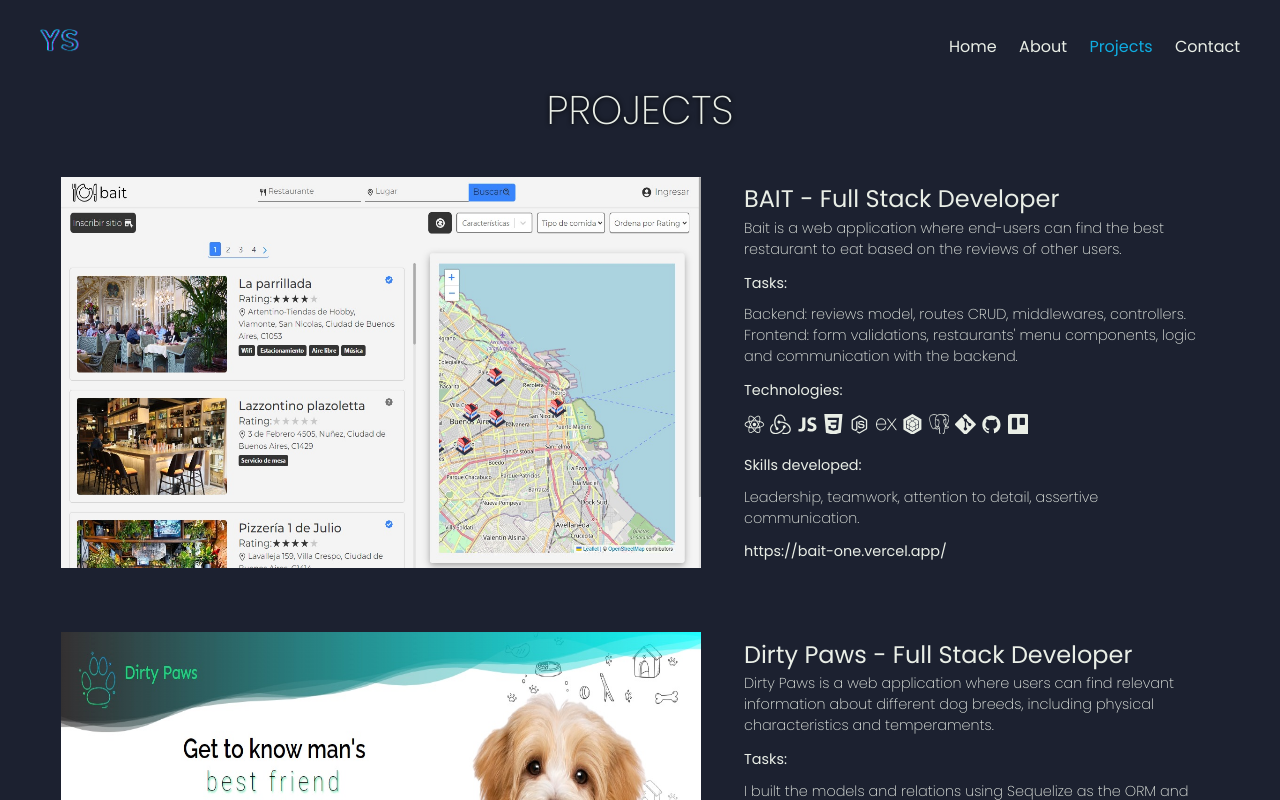
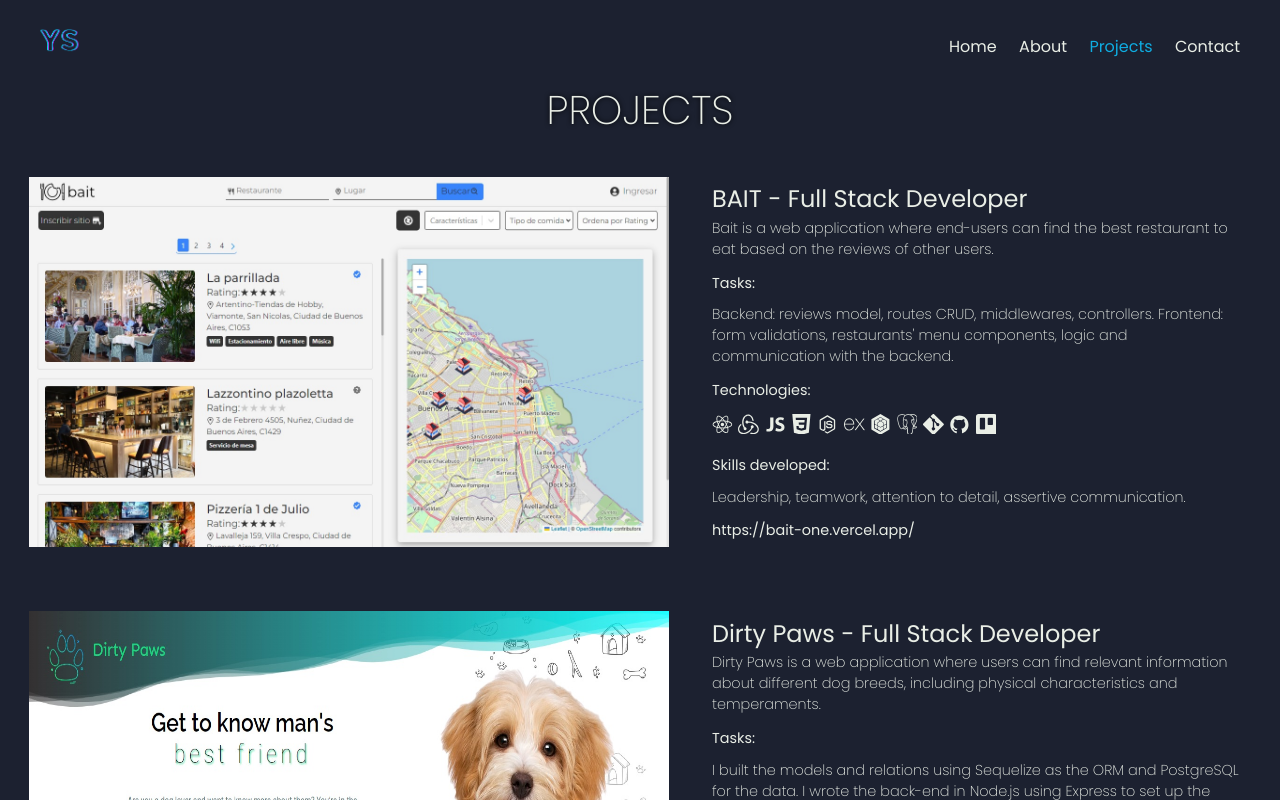
Before and after one commit to Yixsi/Portfolio, a Next.js app: page /projects in a window 1280 px wide. Shown: the top 800 px of the page. Built offline with nearby package versions, Linux system fonts and the light colour scheme; a web font is replaced by a local one.

Commit message:
fix overflow

```diff
--- a/components/Header/Header.module.css
+++ b/components/Header/Header.module.css
@@ -35,9 +35,6 @@
 }
 
 @media (min-width: 640px) {
-    .menuToggle {
-            display: none;
-    }
 
     .navList {
         display: flex;
--- a/components/Project/Project.module.css
+++ b/components/Project/Project.module.css
@@ -1,7 +1,10 @@
 .card {
+    grid-column: 1 / 4;
+    grid-row: auto;
     padding: 1rem;
     gap: 2rem;
     margin-bottom: 2rem;
+    overflow: hidden;
 }
 
 .card:hover {
@@ -17,7 +20,6 @@
 .img {
     width: auto;
     height: 30vh;
-
 }
 
 .info ul li {
@@ -26,7 +28,7 @@
 
 .projectP {
     font-weight: 300;
-    /* font-size: 0.8rem; */
+    font-size: 0.8rem;
 }
 
 .techs {
@@ -54,8 +56,9 @@
 
 @media (min-width: 300px) {
     .img {
-            width: auto;
-            height: 40vh;
+            width: 85vw;
+            height: auto;
+            justify-self: center;
 
     }
 }
@@ -63,7 +66,7 @@
 
 @media (min-width: 760px) {
     .card {
-        justify-content: space-around;
+        grid-column: 1 / 4;
         gap: 2rem;
         display: flex;
     }
--- a/pages/projects.jsx
+++ b/pages/projects.jsx
@@ -7,7 +7,7 @@ export default function Projects() {
   return (
         <Layout title='Projects' description='Projects page' content='Chack my projects!'>
               <h2 className={styles.title}>PROJECTS</h2>
-              <div className={styles.cardsContainer}>
+              <>
                     {
                       projects?.map((obj, key) => {
                         return (
@@ -26,7 +26,7 @@ export default function Projects() {
                         )
                       })
                     }
-              </div>
+              </>
         </Layout>
   )
 }
--- a/styles/global.css
+++ b/styles/global.css
@@ -168,8 +168,4 @@ footer {
         font-size: 1.3rem;
     }
 
-    .container {
-        grid-template-rows: repeat(4, 1fr);
-    }
-
 }
--- a/styles/project.module.css
+++ b/styles/project.module.css
@@ -1,10 +1,4 @@
-.cardsContainer {
-    margin: 0 2rem;
-
-}
-
 .title {
     grid-column: 1 / 4;
-    grid-row: 1 / 2;
     justify-self: center;
 }
```
